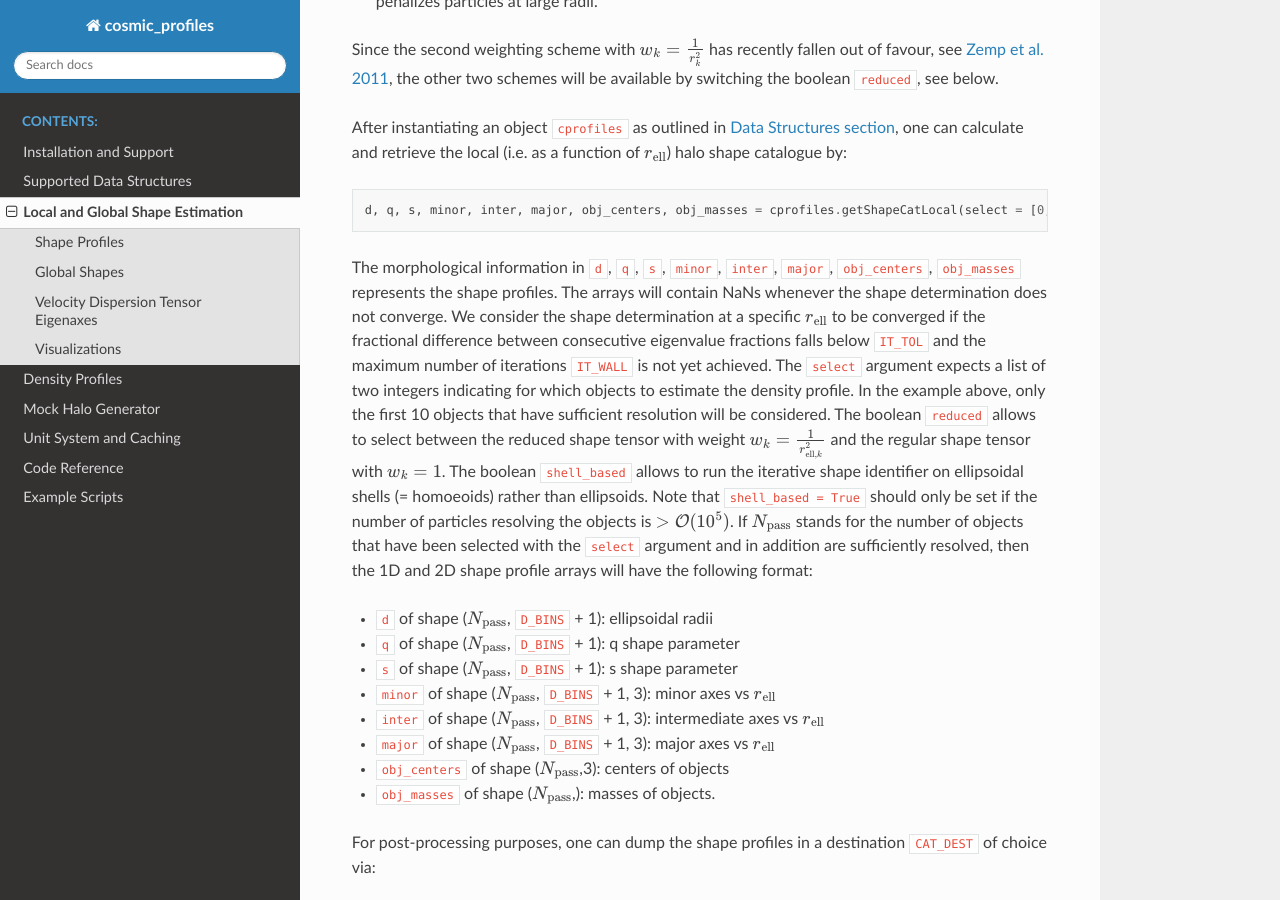
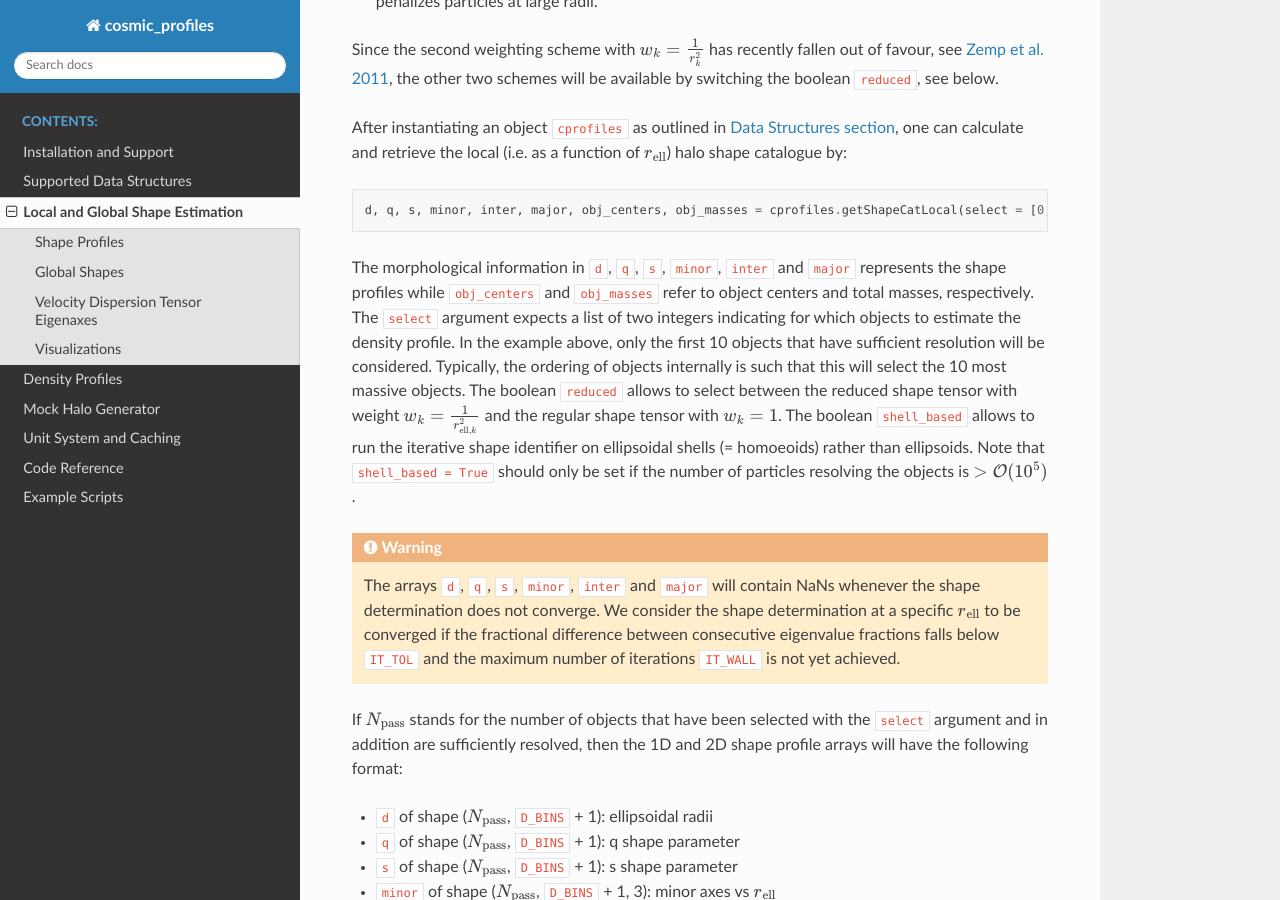
Before and after one commit to tibordome/cosmic_profiles, a Sphinx documentation site: the page built from docs/source/shape_estimation/index.rst, in a window 1280 px wide and 900 px high, scrolled down 1421 px. Built offline with Sphinx 7.4.7 and the Read the Docs theme 2.0.0, drawn with Linux system fonts in a browser that asks for light colours.

Commit message:
Fixed gadget3_hdf5.py incompatibilities; fixed ordering of multiplications with large unit-converting numbers to avoid infinities; updated docs, added warnings

```diff
--- a/docs/source/data_structures/index.rst
+++ b/docs/source/data_structures/index.rst
@@ -5,7 +5,7 @@ Supported Data Structures
 
 To estimate and fit shape and / or density profiles with *Cosmic Profiles*, at the moment we support the following data structures.
 
-* *GADGET*-style HDF5 snapshots containing particle and halo/subhalo data in folders ``path/to/folder/snapdir_x`` and ``path/to/folder/groups_x`` with ``x`` typically a three-digit snapshot number identifier such as '042', respectively. Note that the HDF5 snapshot of the simulation must have been calculated with FoF / SUBFIND turned on in the simulation (e.g. *Arepo* or *GADGET-4*), otherwise *Cosmic Profiles* will not know how to identify the central subhalos of dark matter, gas or star particles. To calculate shape profiles, we instantiate a ``DensShapeProfsHDF5`` object via::
+* *GADGET*-style HDF5 snapshots containing particle and halo/subhalo data in folders ``path/to/folder/snapdir_x`` and ``path/to/folder/groups_x`` with ``x`` typically a three-digit snapshot number identifier such as '042', respectively. Note that the HDF5 snapshot of the simulation must have been written with FoF / SUBFIND turned on in the simulation (e.g. *Arepo* or *GADGET-4*), otherwise *Cosmic Profiles* will not know how to identify the central subhalos of dark matter, gas or star particles. To calculate shape profiles, we instantiate a ``DensShapeProfsHDF5`` object via::
 
     from cosmic_profiles import DensShapeProfsHDF5, updateInUnitSystem, updateOutUnitSystem
 
--- a/docs/source/density_profiles/index.rst
+++ b/docs/source/density_profiles/index.rst
@@ -14,7 +14,7 @@ We have added density profile estimation capabilities. We contend ourselves with
 
 .. math:: r = \sqrt{x^2+y^2+z^2},
 
-where :math:`(x,y,z)` are the coordinates of a point cloud particle in some coordinate system centered on either the center of mass or the mode of the cloud. The density profile describes the radial mass distribution of the points in the cloud in units of :math:`M_{\odot}h^2/(\mathrm{Mpc})^3`.
+where :math:`(x,y,z)` are the coordinates of a point cloud particle in some coordinate system centered on either the center of mass or the mode of the cloud. The density profile describes the radial mass distribution of the points in the cloud, e.g. in units of :math:`M_{\odot}h^2/(\mathrm{Mpc})^3` in the above plot.
 
 To estimate density profiles with *Cosmic Profiles*, we first instantiate a ``DensProfs`` object called ``cprofiles`` via::
 
--- a/docs/source/mock_halo_generator/index.rst
+++ b/docs/source/mock_halo_generator/index.rst
@@ -32,4 +32,6 @@ The function ``genHalo(tot_mass, res, model_pars, method, a, b, c)`` will sample
 
     halo_x, halo_y, halo_z, mass_ptc, rho_0 = genHalo(tot_mass, res, model_pars, method, a, b, c)
 
+.. warning:: ``genHalo()`` expects ``tot_mass`` to be in units of :math:`M_{\odot}/h` while ``a``, ``b`` and ``c`` is expected to be in units of Mpc/:math:`h`.
+
 .. note:: The profile parameter ``rho_s`` will be calculated on the fly within ``genHalo(tot_mass, res, model_pars, method, a, b, c)`` from ``tot_mass`` and the other model parameters, so there is no need to provide that in ``model_pars``.
--- a/docs/source/shape_estimation/index.rst
+++ b/docs/source/shape_estimation/index.rst
@@ -45,7 +45,11 @@ After instantiating an object ``cprofiles`` as outlined in :ref:`Data Structures
 
     d, q, s, minor, inter, major, obj_centers, obj_masses = cprofiles.getShapeCatLocal(select = [0, 9], reduced = False, shell_based = False).
 
-The morphological information in ``d``, ``q``, ``s``, ``minor``, ``inter``, ``major``, ``obj_centers``, ``obj_masses`` represents the shape profiles. The arrays will contain NaNs whenever the shape determination does not converge. We consider the shape determination at a specific :math:`r_{\text{ell}}` to be converged if the fractional difference between consecutive eigenvalue fractions falls below ``IT_TOL`` and the maximum number of iterations ``IT_WALL`` is not yet achieved. The ``select`` argument expects a list of two integers indicating for which objects to estimate the density profile. In the example above, only the first 10 objects that have sufficient resolution will be considered. The boolean ``reduced`` allows to select between the reduced shape tensor with weight :math:`w_k = \frac{1}{r_{\text{ell},k}^2}` and the regular shape tensor with :math:`w_k = 1`. The boolean ``shell_based`` allows to run the iterative shape identifier on ellipsoidal shells (= homoeoids) rather than ellipsoids. Note that ``shell_based = True`` should only be set if the number of particles resolving the objects is :math:`> \mathcal{O}(10^5)`. If :math:`N_{\text{pass}}` stands for the number of objects that have been selected with the ``select`` argument and in addition are sufficiently resolved, then the 1D and 2D shape profile arrays will have the following format:
+The morphological information in ``d``, ``q``, ``s``, ``minor``, ``inter`` and ``major`` represents the shape profiles while ``obj_centers`` and ``obj_masses`` refer to object centers and total masses, respectively. The ``select`` argument expects a list of two integers indicating for which objects to estimate the density profile. In the example above, only the first 10 objects that have sufficient resolution will be considered. Typically, the ordering of objects internally is such that this will select the 10 most massive objects. The boolean ``reduced`` allows to select between the reduced shape tensor with weight :math:`w_k = \frac{1}{r_{\text{ell},k}^2}` and the regular shape tensor with :math:`w_k = 1`. The boolean ``shell_based`` allows to run the iterative shape identifier on ellipsoidal shells (= homoeoids) rather than ellipsoids. Note that ``shell_based = True`` should only be set if the number of particles resolving the objects is :math:`> \mathcal{O}(10^5)`.
+
+.. warning:: The arrays ``d``, ``q``, ``s``, ``minor``, ``inter`` and ``major`` will contain NaNs whenever the shape determination does not converge. We consider the shape determination at a specific :math:`r_{\text{ell}}` to be converged if the fractional difference between consecutive eigenvalue fractions falls below ``IT_TOL`` and the maximum number of iterations ``IT_WALL`` is not yet achieved.
+
+If :math:`N_{\text{pass}}` stands for the number of objects that have been selected with the ``select`` argument and in addition are sufficiently resolved, then the 1D and 2D shape profile arrays will have the following format:
 
 * ``d`` of shape (:math:`N_{\text{pass}}`, ``D_BINS`` + 1): ellipsoidal radii
 * ``q`` of shape (:math:`N_{\text{pass}}`, ``D_BINS`` + 1): q shape parameter
--- a/docs/source/unit_system_and_caching/index.rst
+++ b/docs/source/unit_system_and_caching/index.rst
@@ -17,7 +17,7 @@ Here, the combination of ``in_unit_length_in_cm``, ``in_unit_mass_in_g`` and ``i
 
 .. note:: The plotting functionalities of *Cosmic Profiles* will disregard the 'outgoing' unit system. For instance, ``plotDensProfs()`` will always plot density profiles in units of :math:`M_{\odot}h^2/\mathrm{Mpc}^3` vs normalized radius.
 
-.. note:: When handing over density profiles as arguments to ``fitDensProfs()``, ``estConcentrations()`` or ``plotDensProfs()``, please make sure the units are as determined by the 'outgoing' unit system. This is important when a user employs the functionalities ``fitDensProfs()``, ``estConcentrations()`` or ``plotDensProfs()`` directly, with density profiles obtained in some other way.
+.. warning:: When handing over density profiles as arguments to ``fitDensProfs()``, ``estConcentrations()`` or ``plotDensProfs()``, please make sure the units are as determined by the 'outgoing' unit system. This is important when a user employs the functionalities ``fitDensProfs()``, ``estConcentrations()`` or ``plotDensProfs()`` directly, with density profiles obtained in some other way.
 
 **************************
 Caching
```
Also changed, not shown: other parts of docs/source/mock_halo_generator/index.rst (+2 -2 lines), docs/source/index.rst (+6 -5 lines), 8 other files.
